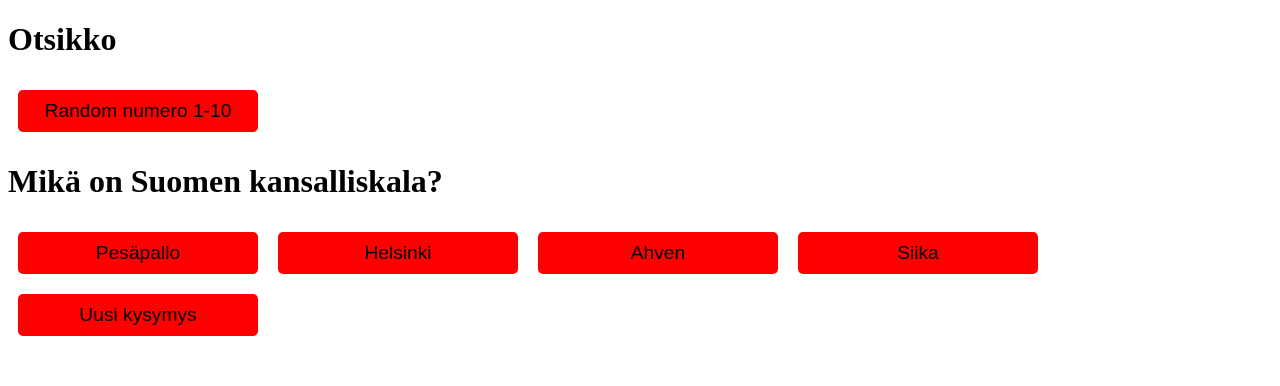
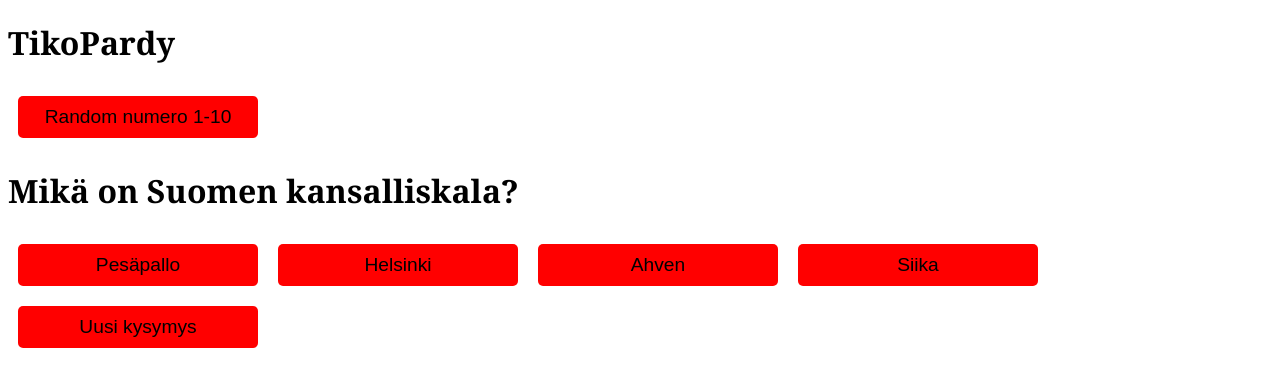
Before and after one commit to jamktiko/sekoilurepo33, a SvelteKit app in the folder sekoiluaSveltessa/: page / in a window 1280 px wide. Shown: the top 386 px of the page. Built offline with nearby package versions, Linux system fonts and the light colour scheme.

Commit message:
Updates the main title
Updates the main heading from "Otsikko" to "TikoPardy" and applies some basic styling to the heading, setting the font family to Georgia and increasing the font weight.

```diff
--- a/sekoiluaSveltessa/src/routes/+page.svelte
+++ b/sekoiluaSveltessa/src/routes/+page.svelte
@@ -111,7 +111,13 @@
 	});
 </script>
 
-<h1>Otsikko</h1>
+<h1>TikoPardy</h1>
+<style>
+	h1 {
+		font-family:Georgia, 'Times New Roman', Times, serif;
+		font-weight: 1500;
+	}
+</style>
 
 <Button
 	onclick={() => {
```
